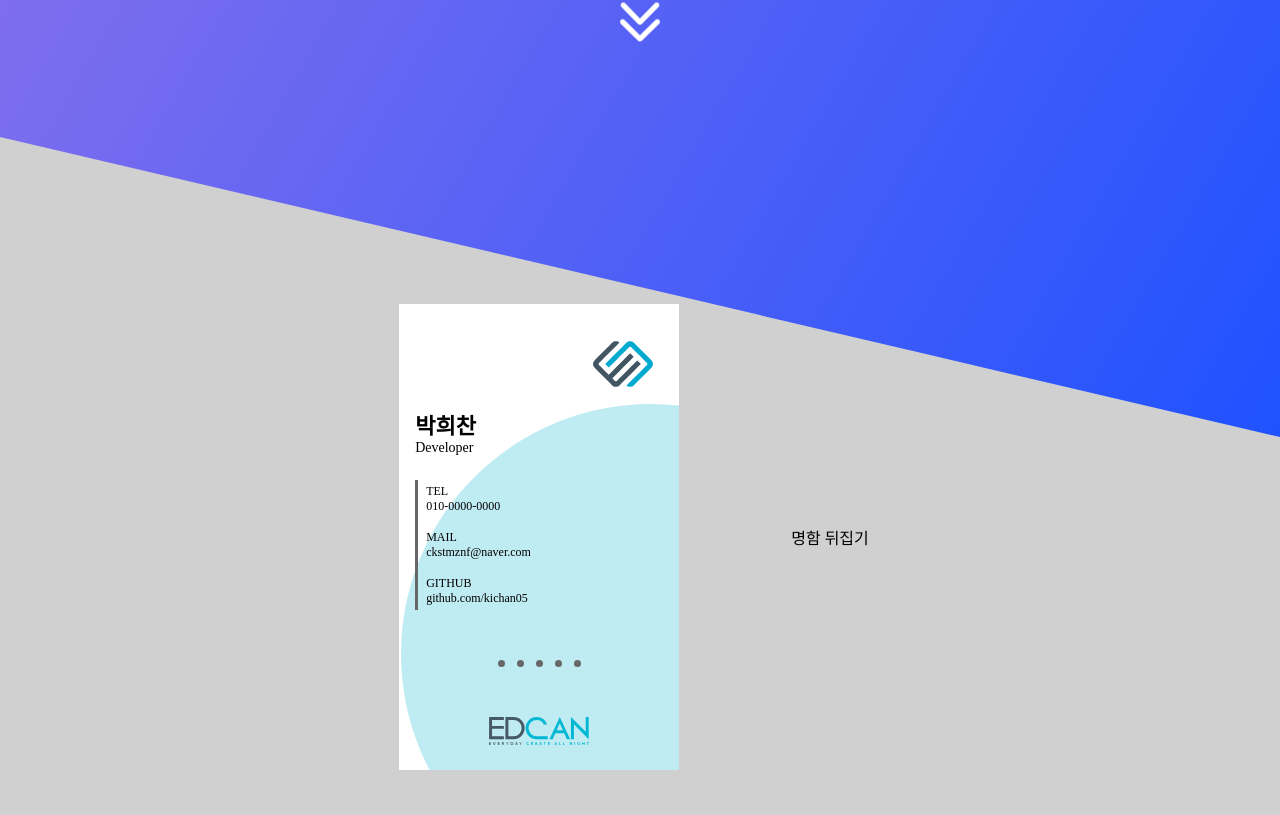
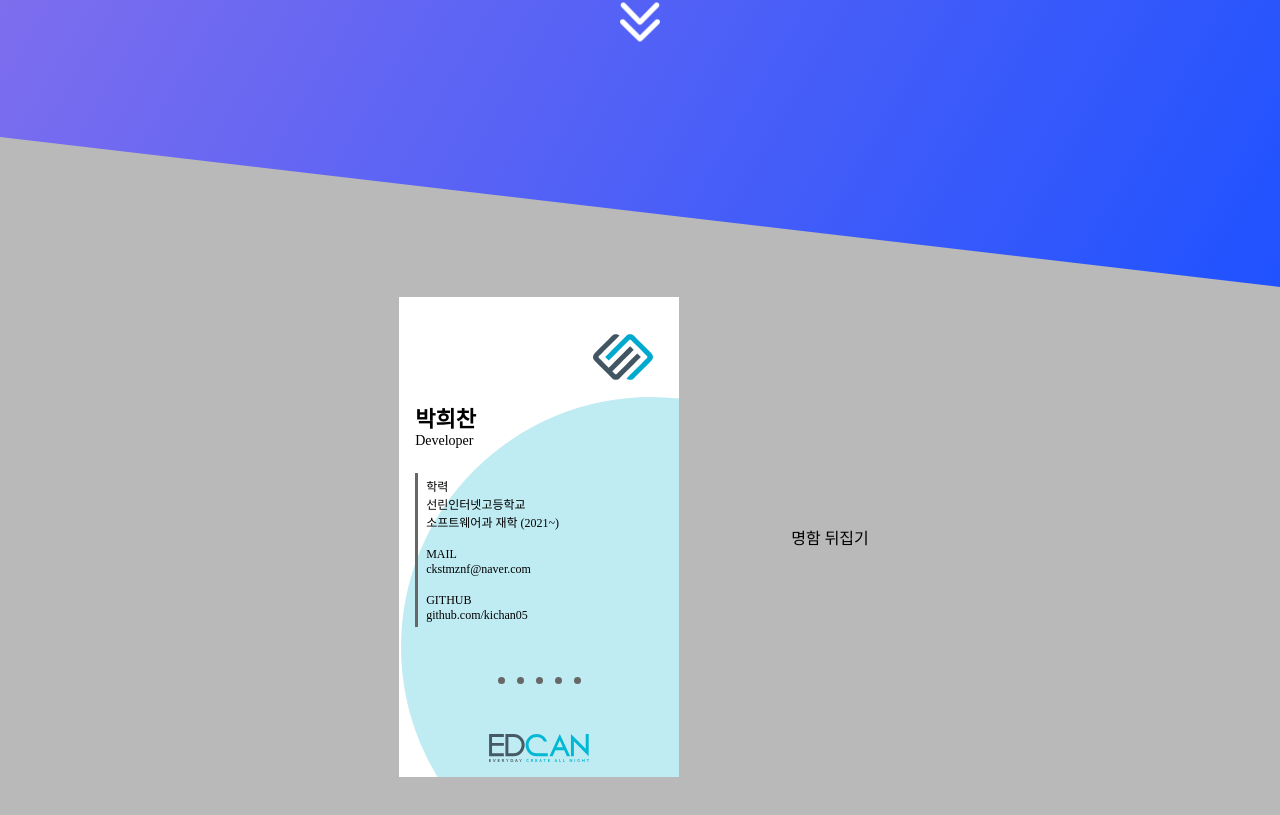
Before and after one commit to kichan05/kichan.dev, a React (Create React App) app: page / in a window 1280 px wide. Shown: the part 663-1478 px from the top of the page. Built offline with nearby package versions, Linux system fonts and the light colour scheme; a web font is replaced by a local one.

Commit message:
fix:detail

```diff
--- a/src/component/BusinessCardSection.js
+++ b/src/component/BusinessCardSection.js
@@ -1,6 +1,6 @@
 import style from "./businessCardSection.css"
 
-import { useState } from "react";
+import {useState} from "react";
 import edcanLogo from "../assets/edcan.svg";
 import edcanTypo from "../assets/edcan_typo.svg";
 
@@ -9,10 +9,7 @@ export function BusinessCardSection() {
   const [businessCardXDeg, setBusinessCardXDeg] = useState(0.0)
   const [businessCardYDeg, setBusinessCardYDeg] = useState(0.0)
 
-  return <section style={style} className="business-card-section full-section">
-    <div className={`business-card-wrap ${isReverse ? "reverse" : ""}`}
-         style={{transform : `rotateX(${businessCardXDeg}deg) rotateY(${businessCardYDeg}deg)`}}
-         onMouseMove={(event) => {
+  function cardMouseMove(event) {
     const {left, top, width, height} = event.currentTarget.getBoundingClientRect()
     const {clientX, clientY} = event
     const x = clientX - left
@@ -29,7 +26,12 @@ export function BusinessCardSection() {
 
     setBusinessCardXDeg(xDegree)
     setBusinessCardYDeg(yDegree)
-         }}
+  }
+
+  return <section style={style} className="business-card-section full-section">
+    <div className={`business-card-wrap ${isReverse ? "reverse" : ""}`}
+         style={{transform: `rotateX(${businessCardXDeg}deg) rotateY(${businessCardYDeg}deg)`}}
+         onMouseMove={cardMouseMove}
          onMouseOut={() => {
            setBusinessCardXDeg(0)
            setBusinessCardYDeg(0)
@@ -37,8 +39,7 @@ export function BusinessCardSection() {
     >
       <div className="front">
         <div className="edcan-logo-wrap">
-          {isReverse}
-          <img src={edcanLogo}/>
+          <img src={edcanLogo} alt="EDCAN 로고"/>
         </div>
         <div className="name-wrap">
           <h2>박희찬</h2>
@@ -46,16 +47,25 @@ export function BusinessCardSection() {
         </div>
         <div className="content-wrap">
           <div className="tel-wrap">
-            <div className="tel-title title">TEL</div>
-            <div className="tel-content content">010-0000-0000</div>
+            <div className="tel-title title">학력</div>
+            <div className="tel-content content">선린인터넷고등학교</div>
+            <div className="tel-content content">소프트웨어과 재학 (2021~)</div>
           </div>
           <div className="mail-wrap">
-            <div className="mail-title title">MAIL</div>
-            <div className="mail-content content">ckstmznf@naver.com</div>
+            <div className="mail-title title">
+              MAIL
+            </div>
+            <div className="mail-content content">
+              <span className="pointer" onClick={() => {
+                navigator.clipboard.writeText("ckstmznf@naver.com")
+              }}>ckstmznf@naver.com</span>
+            </div>
           </div>
           <div className="link-wrap">
             <div className="link-title title">GITHUB</div>
-            <div className="link-content content">github.com/kichan05</div>
+            <div className="link-content content">
+              <a href="https://www.github.com/kichan05" target="_blank">github.com/kichan05</a>
+            </div>
           </div>
         </div>
         <div className="dots">
@@ -72,13 +82,15 @@ export function BusinessCardSection() {
         <div className="circle"></div>
       </div>
       <div className="back">
-        <img src={edcanTypo}/>
+        <img src={edcanTypo} alt="EDCAN 로고"/>
       </div>
     </div>
 
-
     <div className="btn revers-card"
-      onClick={() => {setIsReverse(!isReverse)}}
-    >명함 뒤집기</div>
+         onClick={() => {
+           setIsReverse(!isReverse)
+         }}
+    >명함 뒤집기
+    </div>
   </section>;
 }
--- a/src/component/businessCardSection.css
+++ b/src/component/businessCardSection.css
@@ -1,18 +1,18 @@
 .business-card-section {
-  background-color: #d0d0d0;
-
   display: flex;
   justify-content: center;
   align-items: center;
 }
 
 .business-card-section .business-card-wrap {
-  width: 280px; height: 466px;
+  width: 280px; height: 480px;
 
   position: relative;
   transition: transform 150ms;
 
   transform: rotateX(0deg) rotateY(0) rotateZ(0);
+
+  user-select: none;
 }
 
 .business-card-section .business-card-wrap * {
--- a/src/component/firstSection.css
+++ b/src/component/firstSection.css
@@ -8,11 +8,11 @@
 
 .first-section .bg {
     width: 100%;
-    height: calc(100% + 300px);
+    height: calc(100% + 150px);
 
     background: rgb(76, 45, 254);
     background: linear-gradient(120deg, #826fed 17%, #1f52ff 100%);
-    clip-path: polygon(0% 0%, 100% 0%, 100% 100%, 0% calc(100% - 300px));
+    clip-path: polygon(0% 0%, 100% 0%, 100% 100%, 0% calc(100% - 150px));
 
     animation-name: bg-animation;
     animation-duration: 1s;
--- a/src/style/App.css
+++ b/src/style/App.css
@@ -1,14 +1,26 @@
-
 * {
   margin : 0;
   padding: 0;
   box-sizing: border-box;
 
+  text-decoration: none;
+
   font-family: S-CoreDream;
+}
+
+*::selection {
+  color: white;
+  background-color: rgba(9, 40, 80, 0.63);
+}
+
+a {
+  color: black;
 }
 
 body {
   height: 100vh;
+
+  background-color: #b9b9b9;
 }
 
 #root, .App {
@@ -22,3 +34,7 @@ section {
 
   position: relative;
 }
+
+.pointer {
+  cursor: pointer;
+}
```
Also changed, not shown: 1 other file (tests, documents, lock files or other folders). Lines whose indentation alone changed are shown as unchanged.
